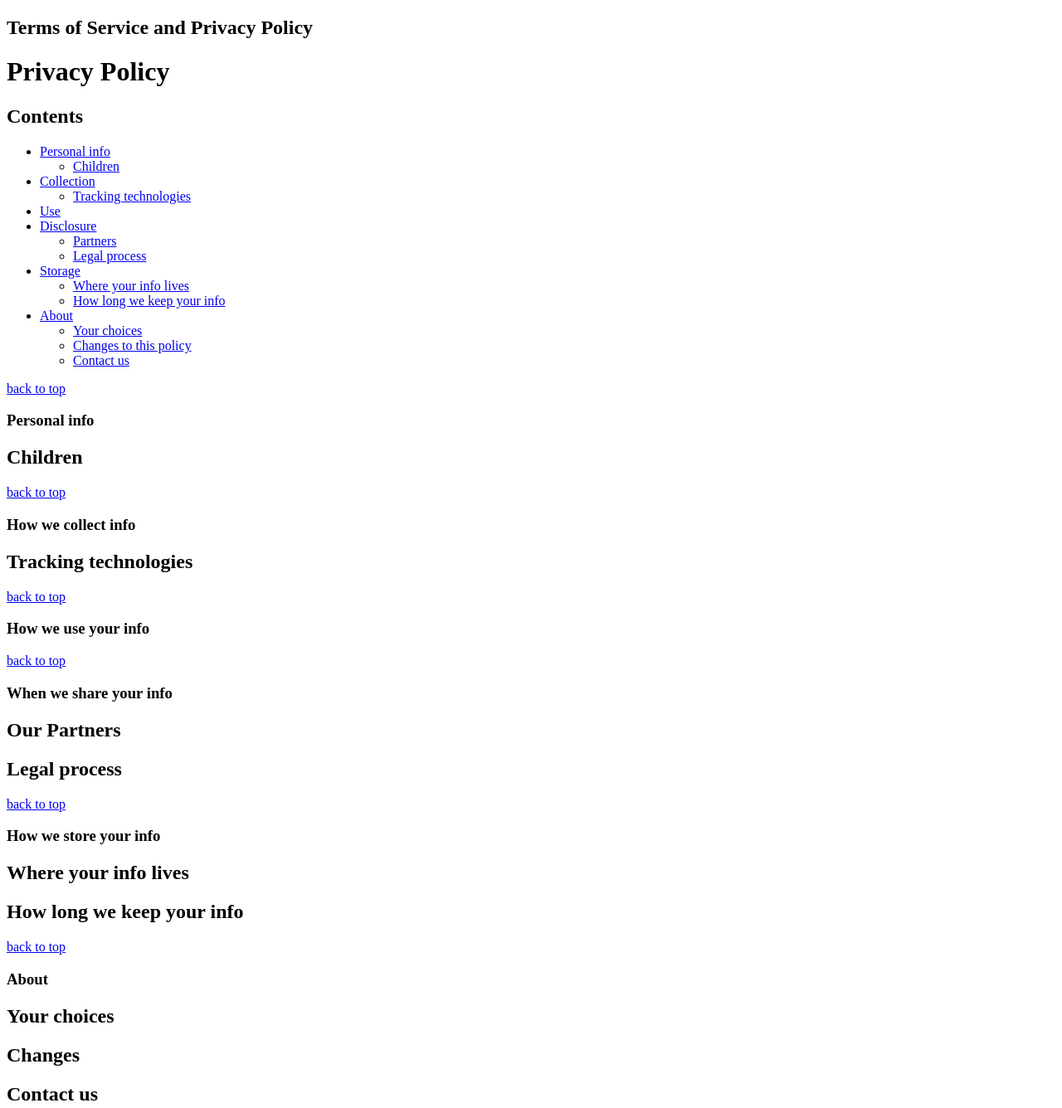
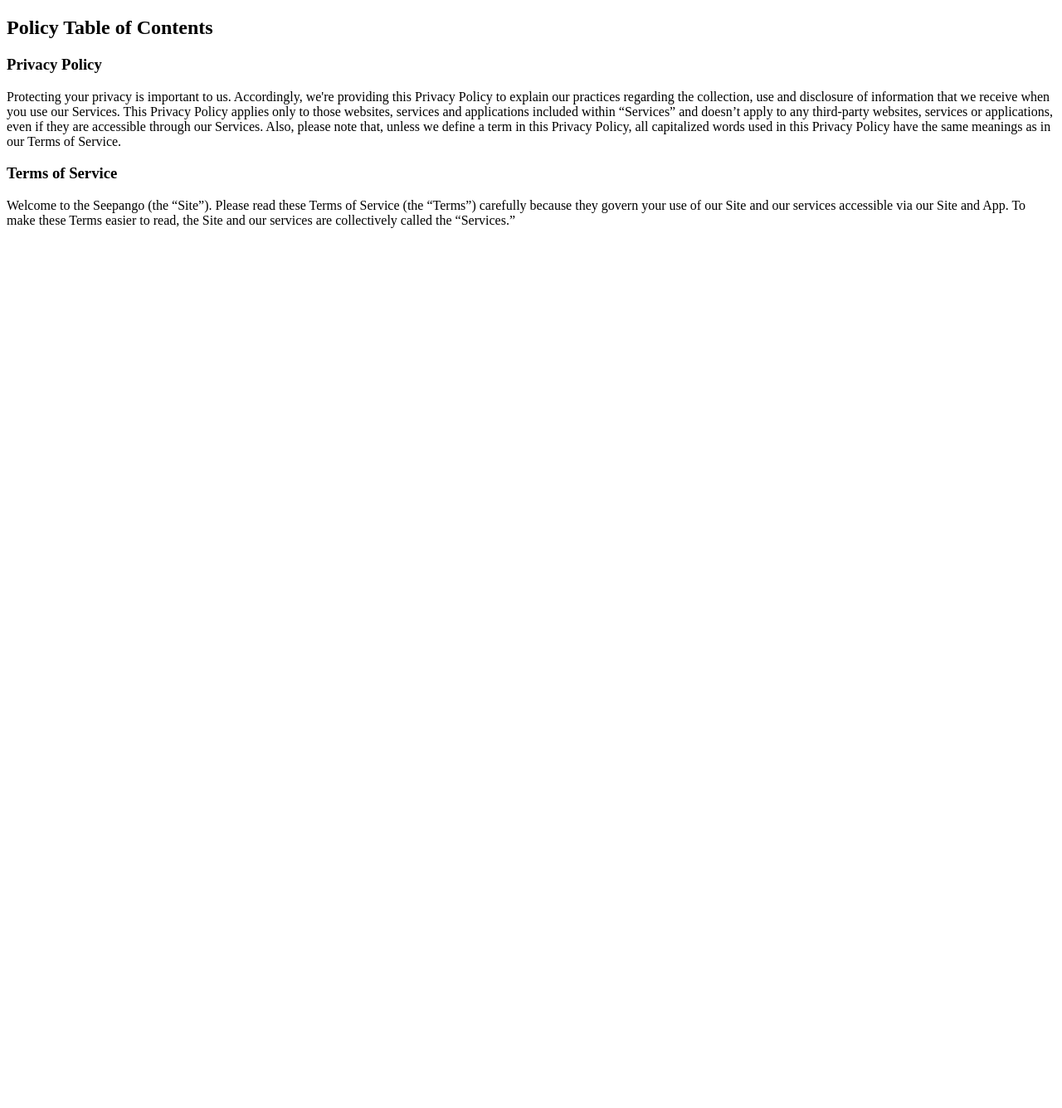
Before and after one commit to maxart/maxart.github.io, a plain HTML site: page privacy.html in a window 1280 px wide. Shown: the whole page at 83% size. After the commit the page ends 800 px from the top, so only its background shows below. Drawn offline with Linux system fonts and the light colour scheme.

Commit message:
Update privacy.html

```diff
--- a/privacy.html
+++ b/privacy.html
@@ -3,119 +3,22 @@
 <head>
   <meta charset="utf-8">
   <meta http-equiv="X-UA-Compatible" content="chrome=1">
-  <title>Privacy Policy</title>
+  <title>Summary of Policy</title>
 </head>
 <body>
-<h2>Terms of Service and Privacy Policy</h2>
+  <header>
+    <h2>Policy Table of Contents</h2>
+  </header>
 
-<header>
-    <h1>Privacy Policy</h1>
-    </header>
+  <article>
+    <h3>Privacy Policy</h3>
+    <p>Protecting your privacy is important to us. Accordingly, we're providing this Privacy Policy to explain our practices regarding the collection, use and disclosure of information that we receive when you use our Services. This Privacy Policy applies only to those websites, services and applications included within “Services” and doesn’t apply to any third-party websites, services or applications, even if they are accessible through our Services. Also, please note that, unless we define a term in this Privacy Policy, all capitalized words used in this Privacy Policy have the same meanings as in our Terms of Service.</p>
+  </article>
 
-   <nav>
-    <h1 id="contents">Contents</h1>
+  <article>
+    <h3>Terms of Service</h3>
+    <p>Welcome to the Seepango (the “Site”). Please read these Terms of Service (the “Terms”) carefully because they govern your use of our Site and our services accessible via our Site and App. To make these Terms easier to read, the Site and our services are collectively called the “Services.” </p>
+  </article>
 
-     <ul>
-     <li><a href="#personal-info">Personal info</a>
-      <ul><li><a href="#misc_children">Children</a></li></ul>
-      </li>
-
-     <li><a href="#collection">Collection</a>
-      <ul><li><a href="#collection_tracking">Tracking technologies</a></li></ul>
-      </li>
-
-     <li><a href="#use">Use</a>
-      </li>
-
-     <li><a href="#disclosure">Disclosure</a>
-      <ul>
-       <li><a href="#disclosure_partners">Partners</a></li>
-       <li><a href="#disclosure_legal">Legal process</a></li>
-       </ul></li>
-
-     <li><a href="#storage">Storage</a>
-      <ul>
-       <li><a href="#storage_location">Where your info lives</a></li>
-       <li><a href="#storage_duration">How long we keep your info</a></li>
-       </ul></li>
-
-    <li><a href="#misc">About</a>
-     <ul><li><a href="#choice">Your choices</a></li>
-      <li><a href="#change">Changes to this policy</a></li>
-      <li><a href="#contact">Contact us</a></li>
-      </ul></li>
-
-     </ul>
-    </nav>
-
-   <article>
-
-    <nav class="to-top"><a href="#contents">back to top</a></nav>
-
-    <section>
-
-     <h1 id="personal-info">Personal info</h1>
-
-      <h2 id="misc_children">Children</h2>
-
-     </section>
-
-    <nav class="to-top"><a href="#contents">back to top</a></nav>
-
-    <section>
-
-     <h1 id="collection">How we collect info</h1>
-
-      <h2 id="collection_tracking">Tracking technologies</h2>
-
-     </section>
-
-    <nav class="to-top"><a href="#contents">back to top</a></nav>
-
-    <section>
-
-     <h1 id="use">How we use your info</h1>
-
-     </section>
-
-    <nav class="to-top"><a href="#contents">back to top</a></nav>
-
-    <section>
-
-     <h1 id="disclosure">When we share your info</h1>
-
-      <h2 id="disclosure_partners">Our Partners</h2>
-
-      <h2 id="disclosure_legal">Legal process</h2>
-
-     </section>
-
-    <nav class="to-top"><a href="#contents">back to top</a></nav>
-
-    <section>
-
-     <h1 id="storage">How we store your info</h1>
-
-      <h2 id="storage_location">Where your info lives</h2>
-
-      <h2 id="storage_duration">How long we keep your info</h2>
-
-     </section>
-
-    <nav class="to-top"><a href="#contents">back to top</a></nav>
-
-    <section>
-
-     <h1 id="misc">About</h1>
-
-      <h2 id="misc_choice">Your choices</h2>
-
-      <h2 id="misc_changes">Changes</h2>
-
-      <h2 id="misc_contact">Contact us</h2>
-
-     </section>
-
-    </article>
 </body>
 </html>
```
